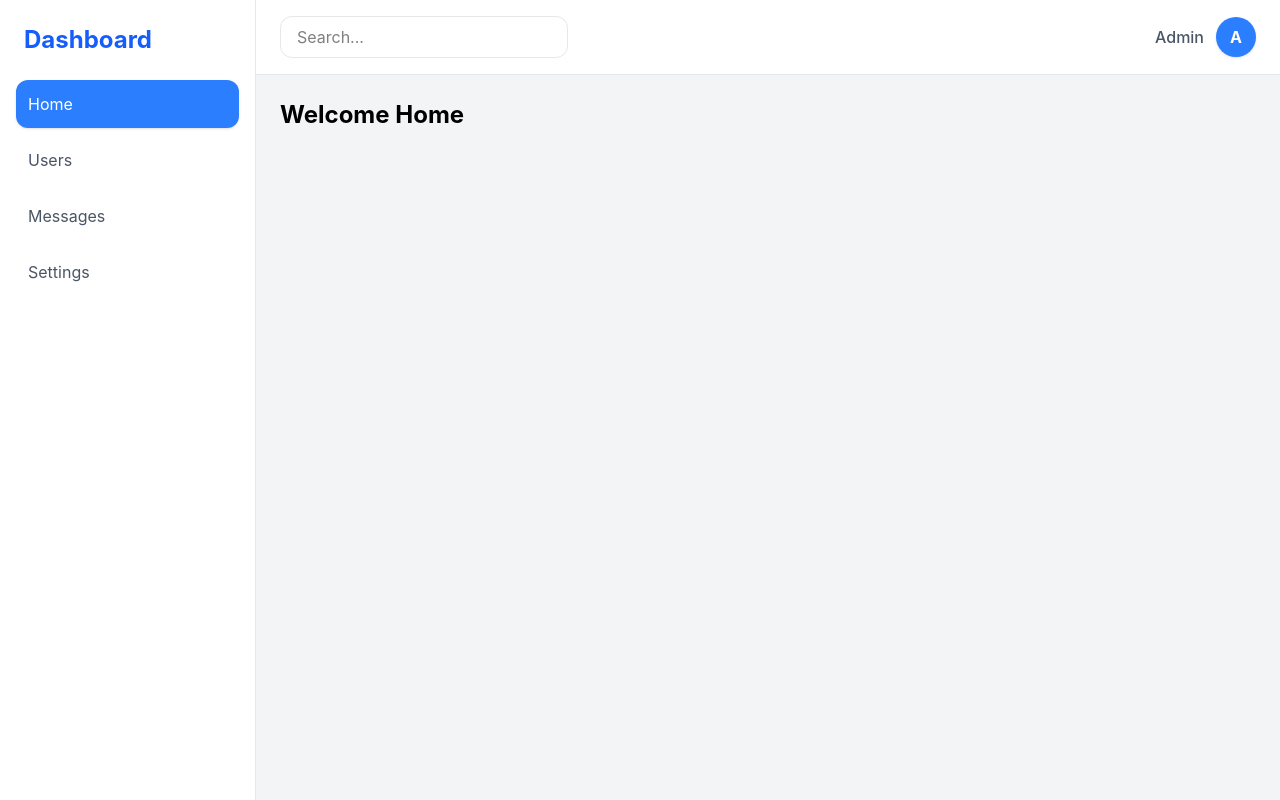
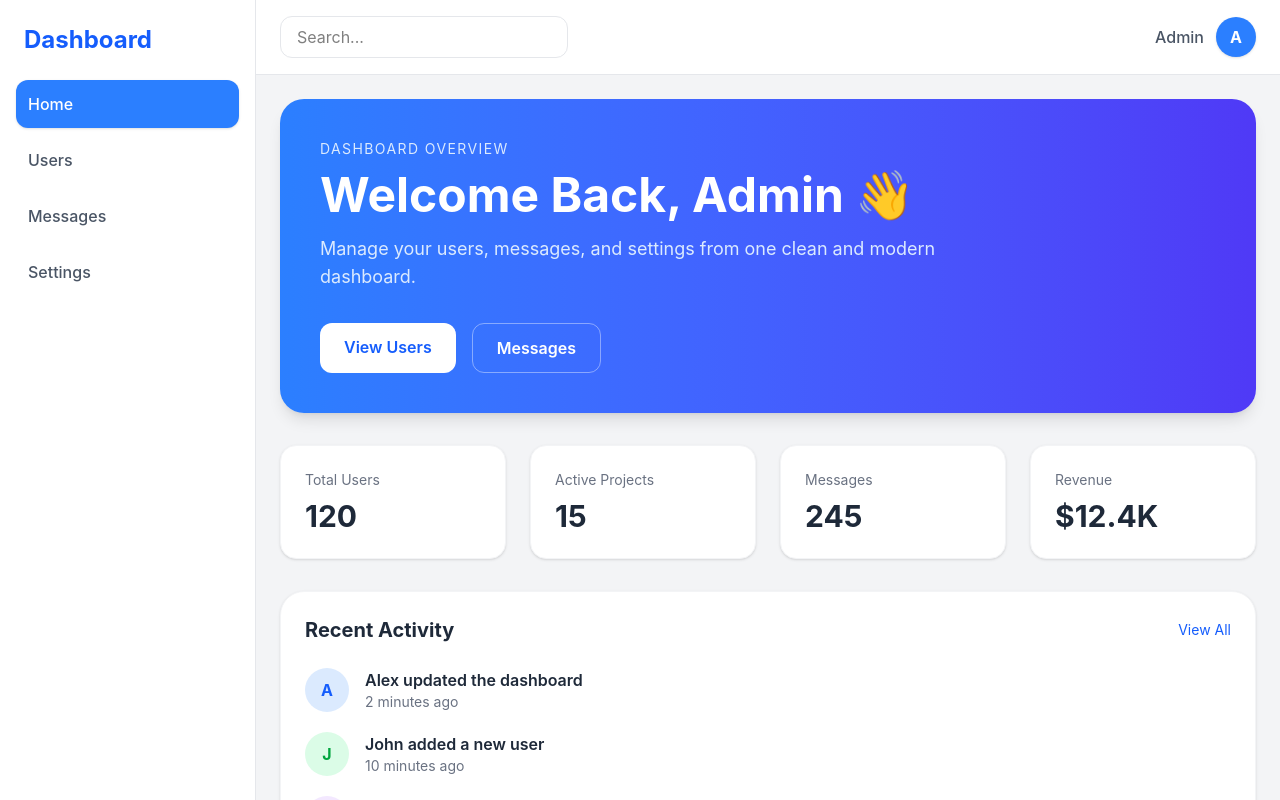
Before and after one commit to khaled6013/Zustand-api-fetch, a React (Vite) app: page / in a window 1280 px wide. Built offline with nearby package versions, Linux system fonts and the light colour scheme.

Commit message:
dashboard complate

```diff
--- a/src/App.jsx
+++ b/src/App.jsx
@@ -1,4 +1,6 @@
 import { useEffect } from "react";
+import Home from "./pages/Home";
+
 import {
   BrowserRouter,
   Routes,
@@ -17,24 +19,32 @@ function UsersPage() {
 
   return (
     <div className="p-4 md:p-6 overflow-auto">
+
       <h1 className="text-2xl font-bold mb-6 text-gray-800">
         Team Members
       </h1>
 
       {loading && (
-        <p className="text-gray-500">Loading...</p>
+        <p className="text-gray-500">
+          Loading...
+        </p>
       )}
 
       <div className="grid grid-cols-1 sm:grid-cols-2 lg:grid-cols-3 xl:grid-cols-4 gap-6">
+
         {users.map((user) => (
           <div
             key={user.id}
             className="bg-white rounded-2xl p-5 border border-gray-100 shadow-sm hover:shadow-lg transition duration-300"
           >
+
             <div className="flex items-center gap-4 mb-4">
-              <div className="w-14 h-14 rounded-full bg-blue-500 text-white flex items-center justify-center text-lg font-bold shadow">
-                {user.name.charAt(0)}
-              </div>
+
+              <img
+                src={`https://i.pravatar.cc/150?img=${user.id}`}
+                alt={user.name}
+                className="w-14 h-14 rounded-full object-cover"
+              />
 
               <div>
                 <h3 className="font-semibold text-gray-800 text-lg">
@@ -45,6 +55,7 @@ function UsersPage() {
                   Team Member
                 </p>
               </div>
+
             </div>
 
             <div className="space-y-2 text-sm text-gray-600">
@@ -55,40 +66,40 @@ function UsersPage() {
             <button className="mt-5 w-full bg-blue-500 hover:bg-blue-600 text-white py-2 rounded-xl transition">
               View Profile
             </button>
+
           </div>
         ))}
+
       </div>
-    </div>
-  );
-}
 
-function HomePage() {
-  return (
-    <div className="p-6 text-2xl font-bold">
-      Welcome Home
     </div>
   );
 }
 
 function MessagesPage() {
   return (
-    <div className="p-6 text-2xl font-bold">
-      Messages Page
+    <div className="p-6">
+      <h1 className="text-2xl font-bold text-gray-800">
+        Messages Page
+      </h1>
     </div>
   );
 }
 
 function SettingsPage() {
   return (
-    <div className="p-6 text-2xl font-bold">
-      Settings Page
+    <div className="p-6">
+      <h1 className="text-2xl font-bold text-gray-800">
+        Settings Page
+      </h1>
     </div>
   );
 }
 
 function Layout() {
+
   const navClass = ({ isActive }) =>
-    `block p-3 rounded-xl transition ${
+    `block p-3 rounded-xl transition font-medium ${
       isActive
         ? "bg-blue-500 text-white shadow"
         : "text-gray-600 hover:bg-gray-100"
@@ -105,6 +116,7 @@ function Layout() {
         </div>
 
         <nav className="flex flex-col gap-2 px-4">
+
           <NavLink to="/" className={navClass}>
             Home
           </NavLink>
@@ -120,11 +132,13 @@ function Layout() {
           <NavLink to="/settings" className={navClass}>
             Settings
           </NavLink>
+
         </nav>
+
       </div>
 
       {/* Main */}
-      <div className="flex-1 flex flex-col">
+      <div className="flex-1 flex flex-col overflow-hidden">
 
         {/* Topbar */}
         <div className="bg-white border-b border-gray-200 px-4 md:px-6 py-4 flex justify-between items-center">
@@ -136,6 +150,7 @@ function Layout() {
           />
 
           <div className="flex items-center gap-3">
+
             <span className="hidden sm:block text-gray-600 font-medium">
               Admin
             </span>
@@ -143,20 +158,39 @@ function Layout() {
             <div className="w-10 h-10 rounded-full bg-blue-500 text-white flex items-center justify-center font-bold shadow">
               A
             </div>
+
           </div>
+
         </div>
 
         {/* Pages */}
         <div className="flex-1 overflow-auto">
+
           <Routes>
-            <Route path="/" element={<HomePage />} />
-            <Route path="/users" element={<UsersPage />} />
-            <Route path="/messages" element={<MessagesPage />} />
-            <Route path="/settings" element={<SettingsPage />} />
+
+            <Route path="/" element={<Home />} />
+
+            <Route
+              path="/users"
+              element={<UsersPage />}
+            />
+
+            <Route
+              path="/messages"
+              element={<MessagesPage />}
+            />
+
+            <Route
+              path="/settings"
+              element={<SettingsPage />}
+            />
+
           </Routes>
+
         </div>
 
       </div>
+
     </div>
   );
 }
--- a/src/pages/Home.jsx
+++ b/src/pages/Home.jsx
@@ -1,9 +1,156 @@
-import React from 'react'
+import React from "react";
+import { Link } from "react-router-dom";
 
 const Home = () => {
   return (
-    <div>Home</div>
-  )
-}
+    <div className="p-4 md:p-6 bg-gray-100 min-h-screen">
 
-export default Home
+      {/* Hero Section */}
+      <div className="bg-linear-to-r from-blue-500 to-indigo-600 rounded-3xl p-8 md:p-10 text-white shadow-lg">
+
+        <p className="uppercase tracking-widest text-sm text-blue-100 mb-3">
+          Dashboard Overview
+        </p>
+
+        <h1 className="text-3xl md:text-5xl font-bold mb-4">
+          Welcome Back, Admin 👋
+        </h1>
+
+        <p className="text-blue-100 text-base md:text-lg max-w-2xl mb-8">
+          Manage your users, messages, and settings from one clean and modern dashboard.
+        </p>
+
+        <div className="flex flex-wrap gap-4">
+          <Link
+            to="/users"
+            className="bg-white text-blue-600 px-6 py-3 rounded-xl font-semibold hover:bg-blue-50 transition"
+          >
+            View Users
+          </Link>
+
+          <Link
+            to="/messages"
+            className="border border-white/40 px-6 py-3 rounded-xl font-semibold hover:bg-white/10 transition"
+          >
+            Messages
+          </Link>
+        </div>
+      </div>
+
+      {/* Stats Cards */}
+      <div className="grid grid-cols-1 sm:grid-cols-2 xl:grid-cols-4 gap-6 mt-8">
+
+        <div className="bg-white p-6 rounded-2xl shadow-sm border border-gray-100 hover:shadow-md transition">
+          <p className="text-gray-500 text-sm mb-2">
+            Total Users
+          </p>
+
+          <h2 className="text-3xl font-bold text-gray-800">
+            120
+          </h2>
+        </div>
+
+        <div className="bg-white p-6 rounded-2xl shadow-sm border border-gray-100 hover:shadow-md transition">
+          <p className="text-gray-500 text-sm mb-2">
+            Active Projects
+          </p>
+
+          <h2 className="text-3xl font-bold text-gray-800">
+            15
+          </h2>
+        </div>
+
+        <div className="bg-white p-6 rounded-2xl shadow-sm border border-gray-100 hover:shadow-md transition">
+          <p className="text-gray-500 text-sm mb-2">
+            Messages
+          </p>
+
+          <h2 className="text-3xl font-bold text-gray-800">
+            245
+          </h2>
+        </div>
+
+        <div className="bg-white p-6 rounded-2xl shadow-sm border border-gray-100 hover:shadow-md transition">
+          <p className="text-gray-500 text-sm mb-2">
+            Revenue
+          </p>
+
+          <h2 className="text-3xl font-bold text-gray-800">
+            $12.4K
+          </h2>
+        </div>
+
+      </div>
+
+      {/* Recent Activity */}
+      <div className="bg-white rounded-3xl p-6 mt-8 shadow-sm border border-gray-100">
+
+        <div className="flex items-center justify-between mb-6">
+          <h2 className="text-xl font-bold text-gray-800">
+            Recent Activity
+          </h2>
+
+          <button className="text-blue-600 hover:underline text-sm">
+            View All
+          </button>
+        </div>
+
+        <div className="space-y-5">
+
+          <div className="flex items-start gap-4">
+            <div className="w-11 h-11 rounded-full bg-blue-100 text-blue-600 flex items-center justify-center font-bold">
+              A
+            </div>
+
+            <div>
+              <h3 className="font-semibold text-gray-800">
+                Alex updated the dashboard
+              </h3>
+
+              <p className="text-sm text-gray-500">
+                2 minutes ago
+              </p>
+            </div>
+          </div>
+
+          <div className="flex items-start gap-4">
+            <div className="w-11 h-11 rounded-full bg-green-100 text-green-600 flex items-center justify-center font-bold">
+              J
+            </div>
+
+            <div>
+              <h3 className="font-semibold text-gray-800">
+                John added a new user
+              </h3>
+
+              <p className="text-sm text-gray-500">
+                10 minutes ago
+              </p>
+            </div>
+          </div>
+
+          <div className="flex items-start gap-4">
+            <div className="w-11 h-11 rounded-full bg-purple-100 text-purple-600 flex items-center justify-center font-bold">
+              S
+            </div>
+
+            <div>
+              <h3 className="font-semibold text-gray-800">
+                Sarah sent new messages
+              </h3>
+
+              <p className="text-sm text-gray-500">
+                1 hour ago
+              </p>
+            </div>
+          </div>
+
+        </div>
+
+      </div>
+
+    </div>
+  );
+};
+
+export default Home;
```
